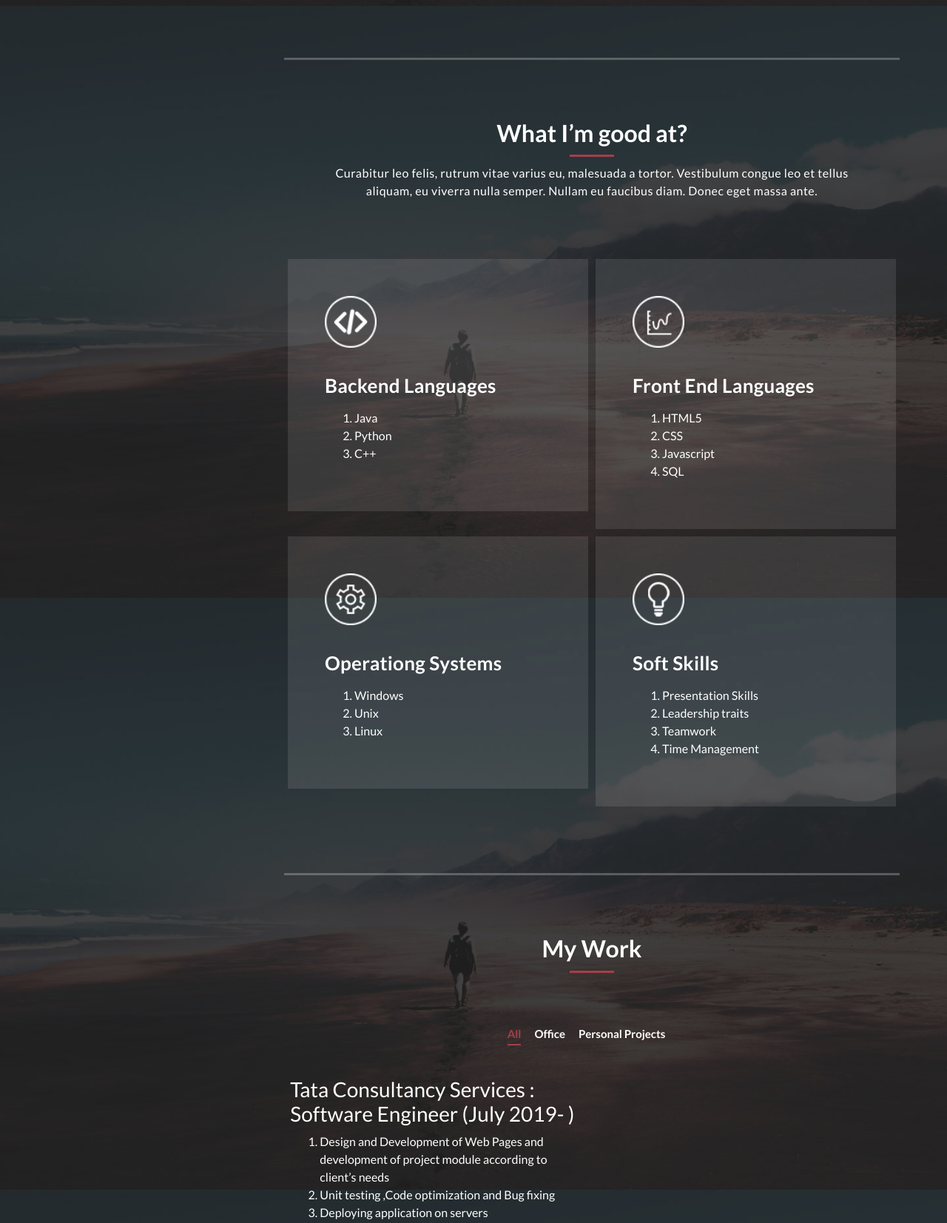
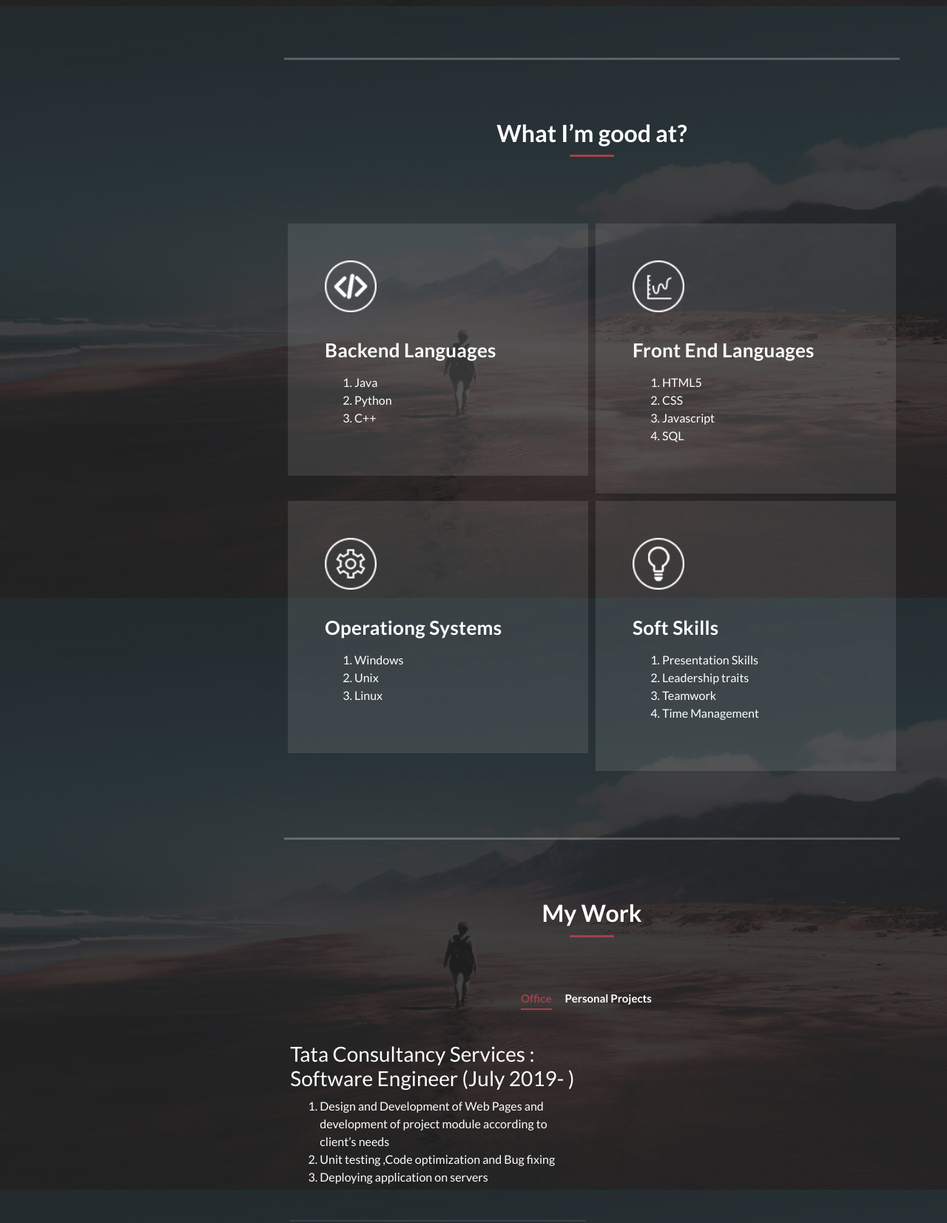
Before and after one commit to AnkitHire/resume, a Flask app: page / in a window 1280 px wide. Shown: the part 1592-3245 px from the top of the page at 74% size. Run offline with Flask 2, Linux system fonts and the light colour scheme; some libraries are stand-ins or nearby versions.

Commit message:
Add files via upload

```diff
--- a/templates/index.html
+++ b/templates/index.html
@@ -137,11 +137,7 @@ https://templatemo.com/tm-531-reflux
           <div class="section-heading">
             <h2>What I’m good at?</h2>
             <div class="line-dec"></div>
-            <span
-              >Curabitur leo felis, rutrum vitae varius eu, malesuada a tortor.
-              Vestibulum congue leo et tellus aliquam, eu viverra nulla semper.
-              Nullam eu faucibus diam. Donec eget massa ante.</span
-            >
+
           </div>
           <div class="row">
             <div class="col-md-6">
@@ -214,19 +210,12 @@ https://templatemo.com/tm-531-reflux
           <div class="row">
             <div class="isotope-wrapper">
               <form class="isotope-toolbar">
-                <label
-                  ><input
-                    type="radio"
-                    data-type="*"
-                    checked=""
-                    name="isotope-filter"
-                  />
-                  <span>All</span></label
-                >
+
                 <label
                   ><input
                     type="radio"
                     data-type="people"
+                    checked=""
                     name="isotope-filter"
                   />
                   <span>Office</span></label
```
